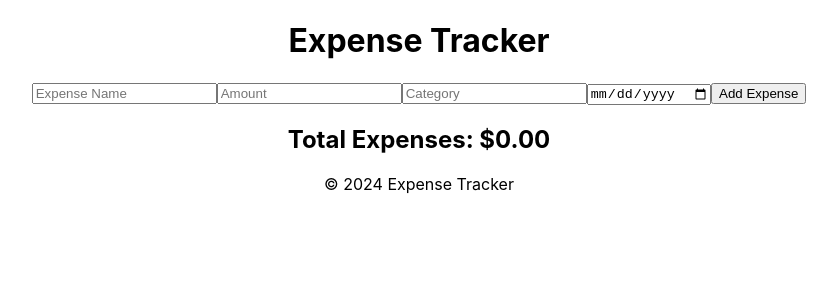
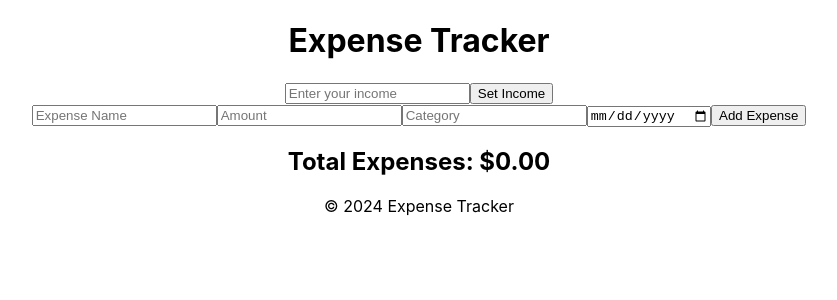
Before and after one commit to sahomelabs/exptest, a React (Create React App) app: page / in a window 1280 px wide. Shown: the top 300 px of the page, without its empty margins (221-1058 px from the left). Built offline with nearby package versions, Linux system fonts and the light colour scheme.

Commit message:
incomeform update and appjs

```diff
--- a/src/App.js
+++ b/src/App.js
@@ -2,12 +2,14 @@
 import React, { useState } from 'react';
 import Header from './Components/Header/Header';
 import ExpenseForm from './Components/ExpenseForm/ExpenseForm';
+import IncomeForm from './Components/IncomeForm/IncomeForm';
 import ExpenseList from './Components/ExpenseList/ExpenseList';
 import Summary from './Components/Summary/Summary';
 import Footer from './Components/Footer/Footer';
 import './App.css';
 
 const App = () => {
+  const [income, setIncome] = useState(0);
   const [expenses, setExpenses] = useState([]);
 
   const addExpense = (expense) => {
@@ -17,9 +19,10 @@ const App = () => {
   return (
     <div className="App">
       <Header />
+      <IncomeForm setIncome={setIncome} />
       <ExpenseForm addExpense={addExpense} />
       <ExpenseList expenses={expenses} />
-      <Summary expenses={expenses} />
+      <Summary income={income} expenses={expenses} />
       <Footer />
     </div>
   );
```
